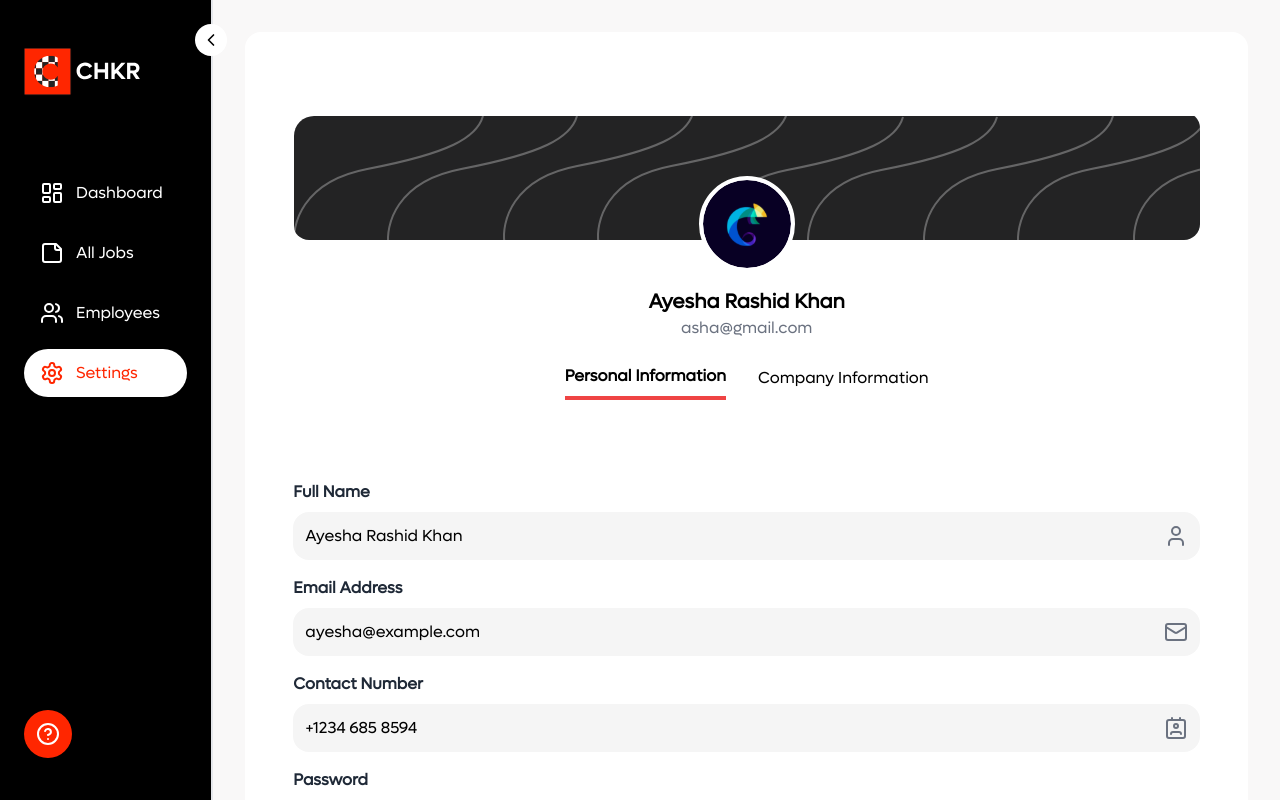
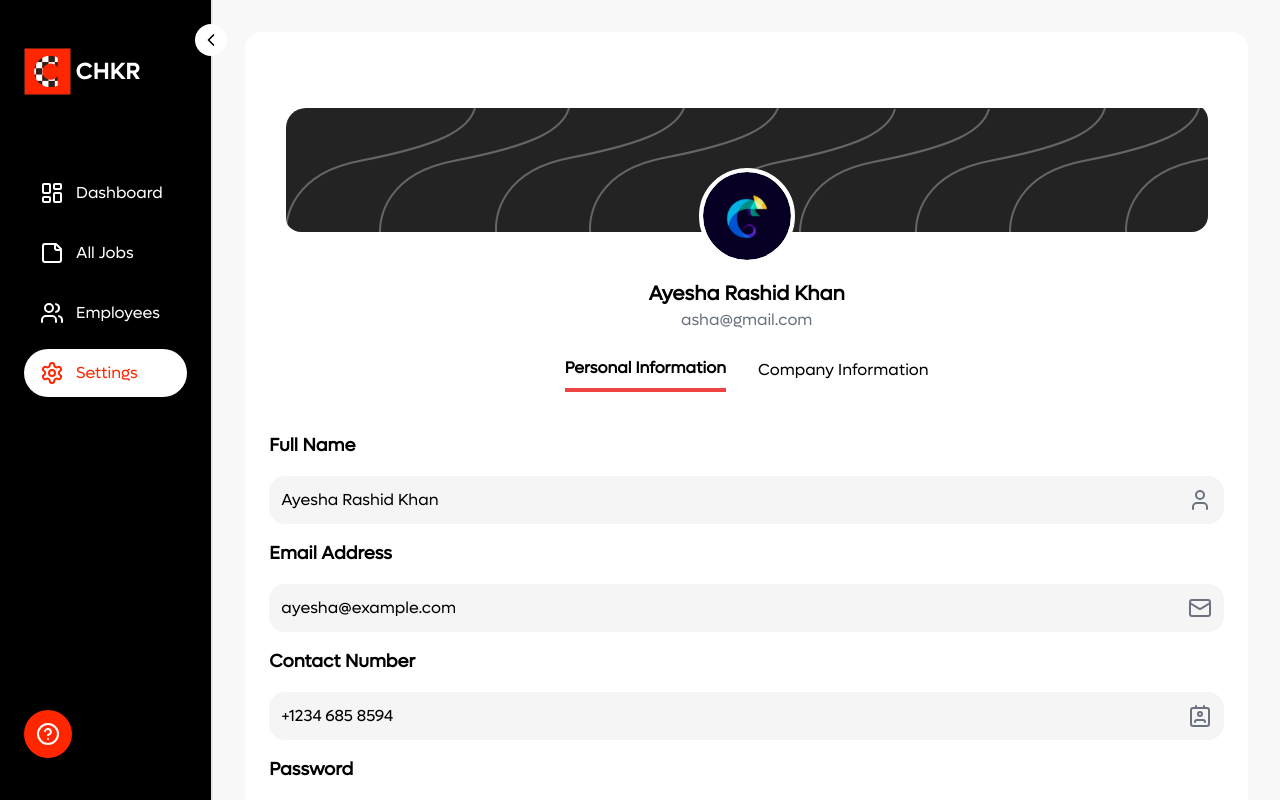
Before and after one commit to abrauf18/chkr, a Next.js app: page /company-admin/settings in a window 1280 px wide. Built offline with nearby package versions, Linux system fonts and the light colour scheme.

Commit message:
feat: add settings page of employee

```diff
--- /dev/null
+++ b/app/(dashboard)/company-employee/settings/page.tsx
@@ -0,0 +1,8 @@
+import Settings from "@/components/shared/settings";
+import React from "react";
+
+const SettingPage = () => {
+  return <Settings isEmployee />;
+};
+
+export default SettingPage;
--- a/components/modules/company-admin/settings/header.tsx
+++ /dev/null
@@ -1,58 +0,0 @@
-// use client (assuming you're using it for code splitting)
-import React from 'react';
-import Image from 'next/image';
-
-interface TabData {
-  name: string;
-  email: string;
-}
-
-interface HeaderProps {
-  activeTab: string;
-  setActiveTab: (tab: string) => void;
-  personalData: TabData;
-  companyData: TabData;
-}
-
-const Header: React.FC<HeaderProps> = ({ activeTab, setActiveTab, personalData, companyData }) => {
-  const activeData = activeTab === 'personal' ? personalData : companyData;
-
-  return (
-    <div className="max-w-screen-lg mx-auto mt-8 bg-white my-4 p-6 rounded-2xl">
-      <div className="relative">
-        <div className="bg-[url('/images/Profile_bg.svg')] h-32 rounded-2xl"></div>
-        <div className="absolute -bottom-8 left-1/2 transform -translate-x-1/2 w-24 h-24 bg-white rounded-full border-4 border-white">
-          <Image
-            src="/images/companyLogo.svg"
-            alt="company logo"
-            width={5}
-            height={5}
-            className="w-full h-full rounded-full"
-          />
-        </div>
-      </div>
-      <div className="mt-12 text-center">
-        <h1 className="text-xl font-semibold">{activeData?.name}</h1>
-        <p className="text-gray-500">{activeData?.email}</p>
-      </div>
-      <div className="mt-6 flex justify-center">
-        <div className="flex space-x-8">
-          <button
-            onClick={() => setActiveTab('personal')}
-            className={`pb-2 ${activeTab === 'personal' ? 'border-b-4 border-red-500 font-bold' : 'font-medium'}`}
-          >
-            Personal Information
-          </button>
-          <button
-            onClick={() => setActiveTab('company')}
-            className={`pb-2 ${activeTab === 'company' ? 'border-b-4 border-red-500 font-bold' : 'font-medium'}`}
-          >
-            Company Information
-          </button>
-        </div>
-      </div>
-    </div>
-  );
-};
-
-export default Header;
--- a/components/modules/company-admin/settings/settings.tsx
+++ /dev/null
@@ -1,21 +0,0 @@
-"use client"
-import React, { useState } from 'react';
-import Header from './header';
-import PersonalInformation from './personal-information';
-import CompanyInformation from './company-information';
-
-const Settings: React.FC = () => {
-  const [activeTab, setActiveTab] = useState<string>('personal');
-
-  return (
-    <div className="max-w-screen-lg mx-auto mt-8 bg-white my-4 p-6 rounded-2xl">
-      <Header activeTab={activeTab} setActiveTab={setActiveTab} personalData={{ name: "Ayesha Rashid Khan", email: "asha@gmail.com" }} companyData={{ name: "Company Name", email: "seviceadmin@example.com" }} />
-      <div className="mt-6">
-        {activeTab === 'personal' && <PersonalInformation />}
-        {activeTab === 'company' && <CompanyInformation />}
-      </div>
-    </div>
-  );
-};
-
-export default Settings;
--- /dev/null
+++ b/components/shared/header.tsx
@@ -0,0 +1,75 @@
+// use client (assuming you're using it for code splitting)
+import React from "react";
+import Image from "next/image";
+
+interface TabData {
+  name: string;
+  email: string;
+}
+
+interface HeaderProps {
+  activeTab: string;
+  setActiveTab: (tab: string) => void;
+  personalData: TabData;
+  companyData: TabData;
+  isEmployee?: boolean;
+}
+
+const Header: React.FC<HeaderProps> = ({
+  activeTab,
+  setActiveTab,
+  personalData,
+  companyData,
+  isEmployee,
+}) => {
+  const activeData = activeTab === "personal" ? personalData : companyData;
+
+  return (
+    <div className="max-w-screen-lg mx-auto mt-8 bg-white p-4 rounded-2xl">
+      <div className="relative">
+        <div className="bg-[url('/images/Profile_bg.svg')] h-32 rounded-2xl"></div>
+        <div className="absolute -bottom-8 left-1/2 transform -translate-x-1/2 w-24 h-24 bg-white rounded-full border-4 border-white">
+          <Image
+            src="/images/companyLogo.svg"
+            alt="company logo"
+            width={5}
+            height={5}
+            className="w-full h-full rounded-full"
+          />
+        </div>
+      </div>
+      <div className="mt-12 text-center">
+        <h1 className="text-xl font-semibold">{activeData?.name}</h1>
+        <p className="text-gray-500">{activeData?.email}</p>
+      </div>
+      {!isEmployee && (
+        <div className="mt-6 flex justify-center">
+          <div className="flex space-x-8">
+            <button
+              onClick={() => setActiveTab("personal")}
+              className={`pb-2 ${
+                activeTab === "personal"
+                  ? "border-b-4 border-red-500 font-bold"
+                  : "font-medium"
+              }`}
+            >
+              Personal Information
+            </button>
+            <button
+              onClick={() => setActiveTab("company")}
+              className={`pb-2 ${
+                activeTab === "company"
+                  ? "border-b-4 border-red-500 font-bold"
+                  : "font-medium"
+              }`}
+            >
+              Company Information
+            </button>
+          </div>
+        </div>
+      )}
+    </div>
+  );
+};
+
+export default Header;
--- a/components/modules/company-admin/settings/personal-information.tsx
+++ b/components/shared/personal-information.tsx
@@ -1,21 +1,25 @@
 "use client";
 import React, { useState } from "react";
 import { SettingPersonalInfosSchema, Settings } from "@/lib/types";
-import { useForm } from 'react-hook-form';
-import { zodResolver } from '@hookform/resolvers/zod';
-import { User, Mail, Lock, Contact, Eye, EyeOff } from 'lucide-react';
+import { useForm } from "react-hook-form";
+import { zodResolver } from "@hookform/resolvers/zod";
+import { User, Mail, Lock, Contact, Eye, EyeOff } from "lucide-react";
 
 const PersonalInformation: React.FC = () => {
   const [showPassword, setShowPassword] = useState(true);
 
-  const { register, handleSubmit, formState: { errors } } = useForm<Settings>({
+  const {
+    register,
+    handleSubmit,
+    formState: { errors },
+  } = useForm<Settings>({
     resolver: zodResolver(SettingPersonalInfosSchema),
     defaultValues: {
-      fullName: 'Ayesha Rashid Khan',
-      email: 'ayesha@example.com',
-      contactNumber: '+1234 685 8594',
-      password: 'helo123',
-    }
+      fullName: "Ayesha Rashid Khan",
+      email: "ayesha@example.com",
+      contactNumber: "+1234 685 8594",
+      password: "helo123",
+    },
   });
 
   const onSubmit = (data: Settings) => {
@@ -23,45 +27,57 @@ const PersonalInformation: React.FC = () => {
   };
 
   return (
-    <form onSubmit={handleSubmit(onSubmit)} className="w-full mx-auto mt-8 p-6">
+    <form onSubmit={handleSubmit(onSubmit)} className="w-full mx-auto">
       <div className="mb-4">
-        <label className="block text-gray-800 font-bold">Full Name</label>
+        <label className="md:text-lg text-sm font-semibold">Full Name</label>
         <div className="relative mt-2">
           <input
-            {...register('fullName')}
+            {...register("fullName")}
             className="w-full p-3 pr-10 bg-neutral-100 rounded-2xl focus:outline-none"
           />
           <User className="absolute right-3 top-3 text-gray-500" />
         </div>
-        {errors.fullName && <p className="text-red-500 text-sm mt-1">{errors.fullName.message}</p>}
+        {errors.fullName && (
+          <p className="text-red-500 text-sm mt-1">{errors.fullName.message}</p>
+        )}
       </div>
       <div className="mb-4">
-        <label className="block text-gray-800 font-bold">Email Address</label>
+        <label className="md:text-lg text-sm font-semibold">
+          Email Address
+        </label>
         <div className="relative mt-2">
           <input
-            {...register('email')}
+            {...register("email")}
             className="w-full p-3 pr-10 bg-neutral-100 rounded-2xl focus:outline-none"
           />
           <Mail className="absolute right-3 top-3 text-gray-500" />
         </div>
-        {errors.email && <p className="text-red-500 text-sm mt-1">{errors.email.message}</p>}
+        {errors.email && (
+          <p className="text-red-500 text-sm mt-1">{errors.email.message}</p>
+        )}
       </div>
       <div className="mb-4">
-        <label className="block text-gray-800 font-bold">Contact Number</label>
+        <label className="md:text-lg text-sm font-semibold">
+          Contact Number
+        </label>
         <div className="relative mt-2">
           <input
-            {...register('contactNumber')}
+            {...register("contactNumber")}
             className="w-full p-3 pr-10 bg-neutral-100 rounded-2xl focus:outline-none"
           />
           <Contact className="absolute right-3 top-3 text-gray-500" />
         </div>
-        {errors.contactNumber && <p className="text-red-500 text-sm mt-1">{errors.contactNumber.message}</p>}
+        {errors.contactNumber && (
+          <p className="text-red-500 text-sm mt-1">
+            {errors.contactNumber.message}
+          </p>
+        )}
       </div>
       <div className="mb-6">
-        <label className="block text-gray-800 font-bold">Password</label>
+        <label className="md:text-lg text-sm font-semibold">Password</label>
         <div className="relative mt-2">
           <input
-            {...register('password')}
+            {...register("password")}
             id="password"
             type={showPassword ? "password" : "text"}
             className="w-full p-3 pr-10 bg-neutral-100 rounded-2xl focus:outline-none"
@@ -76,7 +92,9 @@ const PersonalInformation: React.FC = () => {
             {showPassword ? <EyeOff /> : <Eye />}
           </button>
         </div>
-        {errors.password && <p className="text-red-500 text-sm mt-1">{errors.password.message}</p>}
+        {errors.password && (
+          <p className="text-red-500 text-sm mt-1">{errors.password.message}</p>
+        )}
       </div>
       <div className="flex justify-between">
         <button
--- /dev/null
+++ b/components/shared/settings.tsx
@@ -0,0 +1,32 @@
+"use client";
+import React, { useState } from "react";
+import Header from "./header";
+import PersonalInformation from "./personal-information";
+import CompanyInformation from "../modules/company-admin/settings/company-information";
+
+const Settings: React.FC<{ isEmployee?: boolean }> = ({ isEmployee }) => {
+  const [activeTab, setActiveTab] = useState<string>("personal");
+
+  return (
+    <div className="max-w-screen-lg mx-auto mt-8 bg-white my-4 p-6 rounded-2xl">
+      <Header
+        isEmployee={isEmployee}
+        activeTab={activeTab}
+        setActiveTab={setActiveTab}
+        personalData={{ name: "Ayesha Rashid Khan", email: "asha@gmail.com" }}
+        companyData={{ name: "Company Name", email: "seviceadmin@example.com" }}
+      />
+
+      {isEmployee ? (
+        <PersonalInformation />
+      ) : (
+        <div className="mt-6">
+          {activeTab === "personal" && <PersonalInformation />}
+          {activeTab === "company" && <CompanyInformation />}
+        </div>
+      )}
+    </div>
+  );
+};
+
+export default Settings;
```
Also changed, not shown: app/(dashboard)/company-admin/settings/page.tsx (+3 -4 lines).
